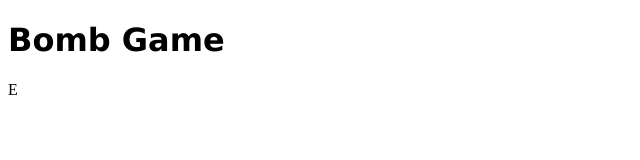
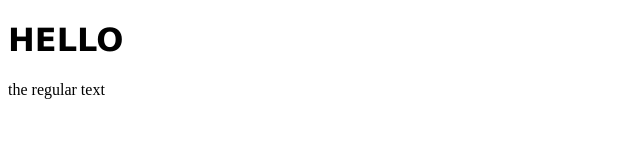
Before and after one commit to Modjac105/bomb-game, a plain HTML site: page index.html in a window 1280 px wide. Shown: the whole page, without its empty margins (0-640 px from the left). Drawn offline with Linux system fonts and the light colour scheme.

Commit message:
Update index.html

```diff
--- a/index.html
+++ b/index.html
@@ -1,10 +1,10 @@
 <!DOCTYPE html>
 <html>
 <head>
-	<title>Bomb Game</title>
+	<title>Title for the website</title>
 </head>
 <body>
-	<h1 style="font-family:verdana">Bomb Game</h1>
-	<p>E</p>
+	<h1 style="font-family:verdana">HELLO</h1>
+	<p>the regular text</p>
 </body>
 </html>
```
